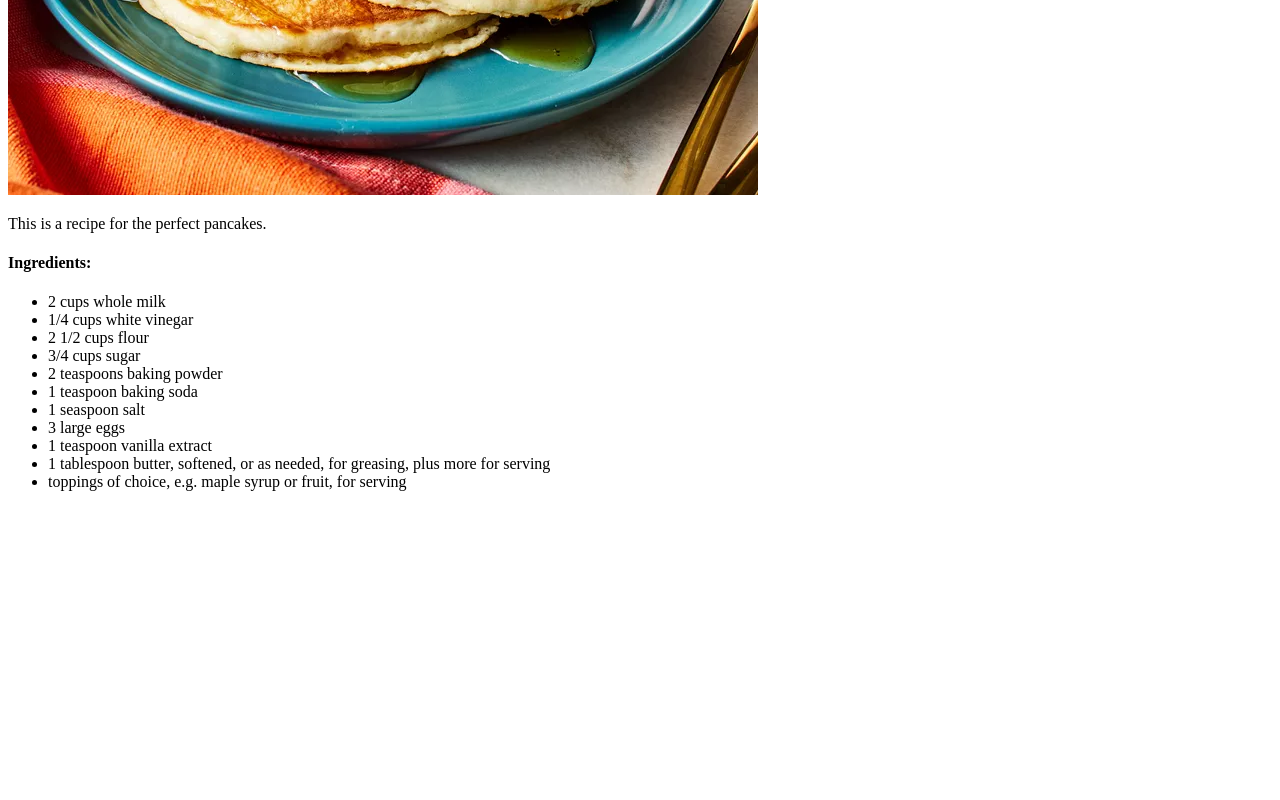
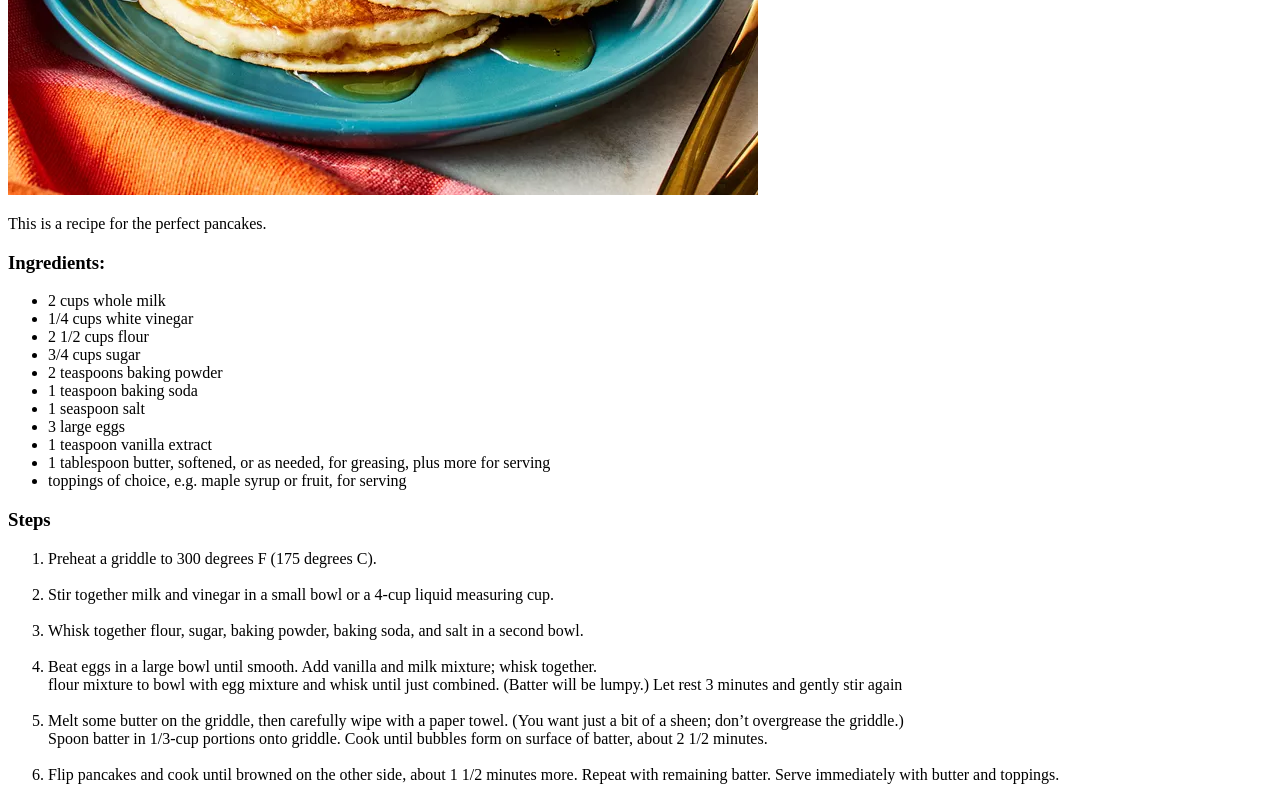
Before and after one commit to pective/odin-recipes, a plain HTML site: page recipes/pancakes.html in a window 1280 px wide. Shown: the part 448-1248 px from the top of the page. Before the commit the page ends 955 px from the top, so only its background shows below. Drawn offline with Linux system fonts and the light colour scheme.

Commit message:
Changed size of headings from h4 to h3 and added all of the steps.

```diff
--- a/recipes/pancakes.html
+++ b/recipes/pancakes.html
@@ -12,7 +12,7 @@
 
     <p>This is a recipe for the perfect pancakes.</p>
 
-    <h4>Ingredients:</h4>
+    <h3>Ingredients:</h3>
 
         <ul>
             <li>2 cups whole milk</li>
@@ -27,5 +27,17 @@
             <li>1 tablespoon butter, softened, or as needed, for greasing, plus more for serving</li>
             <li>toppings of choice, e.g. maple syrup or fruit, for serving</li>
         </ul>
+
+        <h3>Steps</h3>
+
+        <ol>
+            <li>Preheat a griddle to 300 degrees F (175 degrees C).</li> <br>
+            <li>Stir together milk and vinegar in a small bowl or a 4-cup liquid measuring cup.</li> <br>
+            <li>Whisk together flour, sugar, baking powder, baking soda, and salt in a second bowl.</li> <br>
+            <li>Beat eggs in a large bowl until smooth. Add vanilla and milk mixture; whisk together.<br> flour mixture to bowl with egg mixture and whisk until just combined.
+                (Batter will be lumpy.) Let rest 3 minutes and gently stir again</li> <br>
+            <li>Melt some butter on the griddle, then carefully wipe with a paper towel. (You want just a bit of a sheen; don’t overgrease the griddle.)<br>Spoon batter in 1/3-cup portions onto griddle. Cook until bubbles form on surface of batter, about 2 1/2 minutes.</li> <br>
+            <li>Flip pancakes and cook until browned on the other side, about 1 1/2 minutes more. Repeat with remaining batter. Serve immediately with butter and toppings.</li>
+        </ol>
 </body>
 </html>
```
